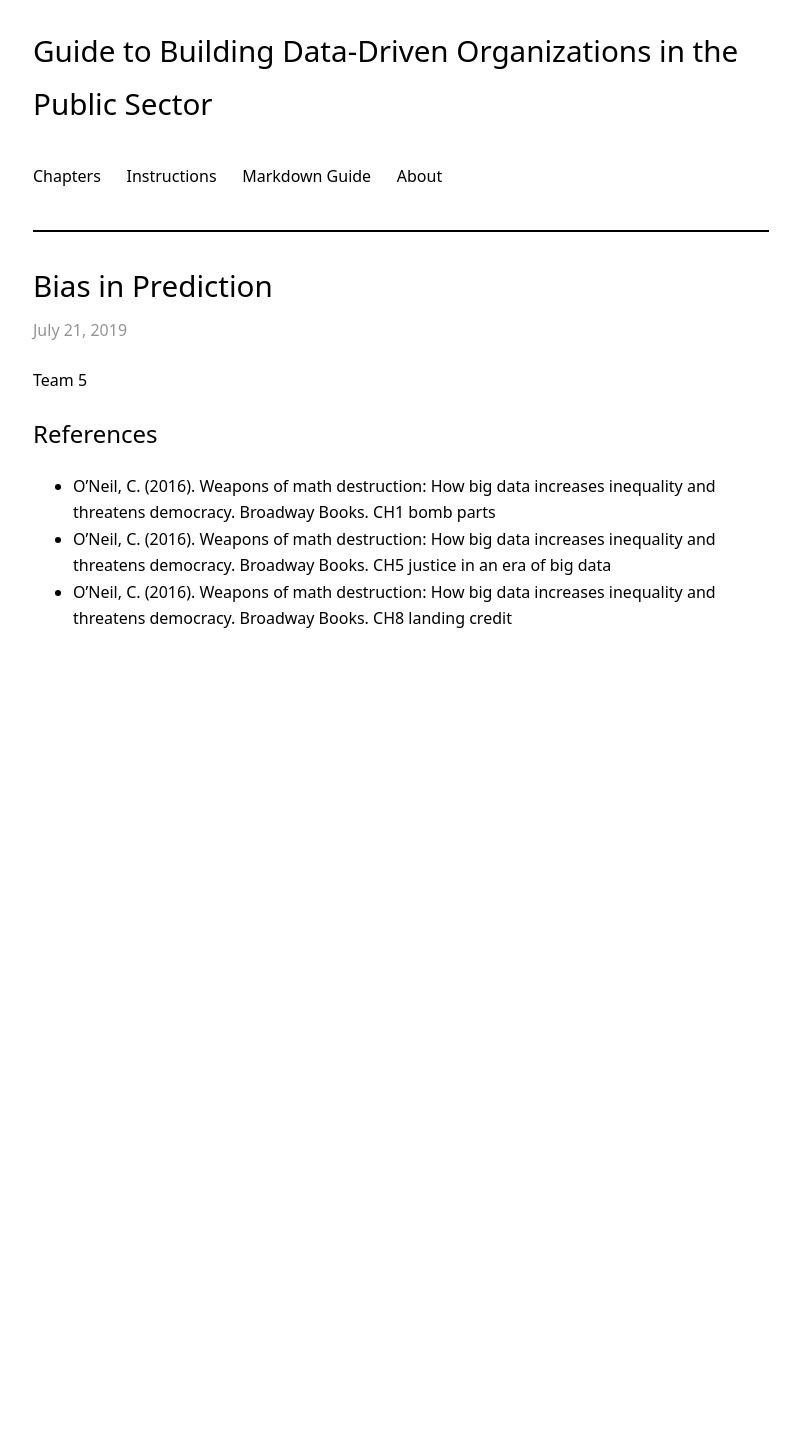
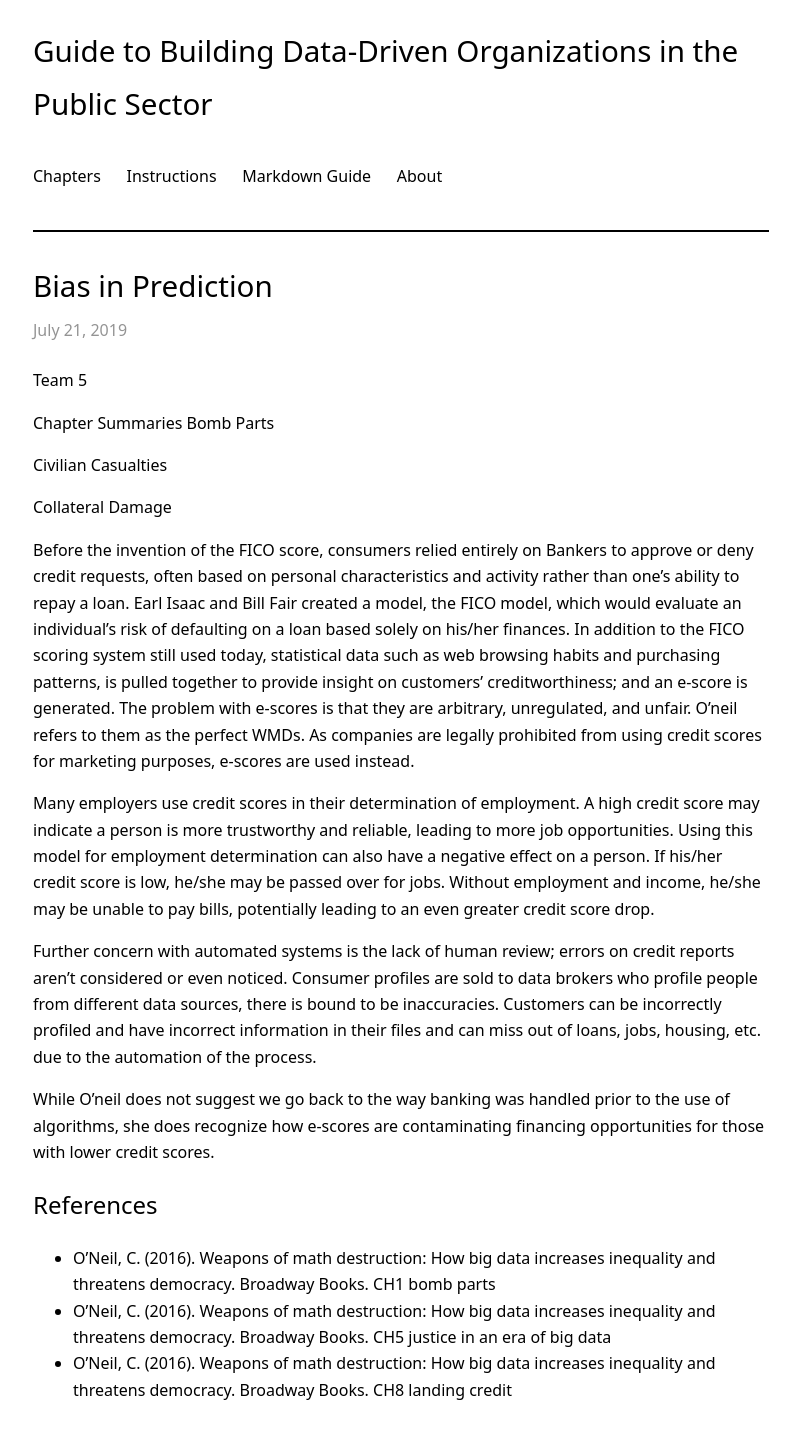
Before and after one commit to RandyWilkinsASU/ddm-textbook-summer-2019, a Jekyll site: the page built from _posts/2019-07-21-ch10-data-quality.md, in a window 1280 px wide. Shown: the whole page, without its empty margins (239-1039 px from the left). Built offline with Jekyll 4.4.1, drawn with Linux system fonts in a browser that asks for light colours; our own code applies the rules of GitHub Pages for plain Markdown files; before the commit the page ends 900 px from its top, so only the background shows below that.

Commit message:
update summary

```diff
--- a/_posts/2019-07-21-ch10-data-quality.md
+++ b/_posts/2019-07-21-ch10-data-quality.md
@@ -3,6 +3,21 @@ title: "Bias in Prediction"
 ---
 
 Team 5
+
+Chapter Summaries
+Bomb Parts
+
+Civilian Casualties
+
+Collateral Damage
+
+Before the invention of the FICO score, consumers relied entirely on Bankers to approve or deny credit requests, often based on personal characteristics and activity rather than one’s ability to repay a loan.  Earl Isaac and Bill Fair created a model, the FICO model, which would evaluate an individual’s risk of defaulting on a loan based solely on his/her finances.  In addition to the FICO scoring system still used today, statistical data such as web browsing habits and purchasing patterns, is pulled together to provide insight on customers’ creditworthiness; and an e-score is generated. The problem with e-scores is that they are arbitrary, unregulated, and unfair.  O’neil refers to them as the perfect WMDs. As companies are legally prohibited from using credit scores for marketing purposes, e-scores are used instead.
+
+Many employers use credit scores in their determination of employment. A high credit score may indicate a person is more trustworthy and reliable, leading to more job opportunities.  Using this model for employment determination can also have a negative effect on a person.  If his/her credit score is low, he/she may be passed over for jobs. Without employment and income, he/she may be unable to pay bills, potentially leading to an even greater credit score drop.
+
+Further concern with automated systems is the lack of human review; errors on credit reports aren’t considered or even noticed.  Consumer profiles are sold to data brokers who profile people from different data sources, there is bound to be inaccuracies.  Customers can be incorrectly profiled and have incorrect information in their files and can miss out of loans, jobs, housing, etc. due to the automation of the process.
+
+While O’neil does not suggest we go back to the way banking was handled prior to the use of algorithms, she does recognize how e-scores are contaminating financing opportunities for those with lower credit scores.
 
 
 
```
